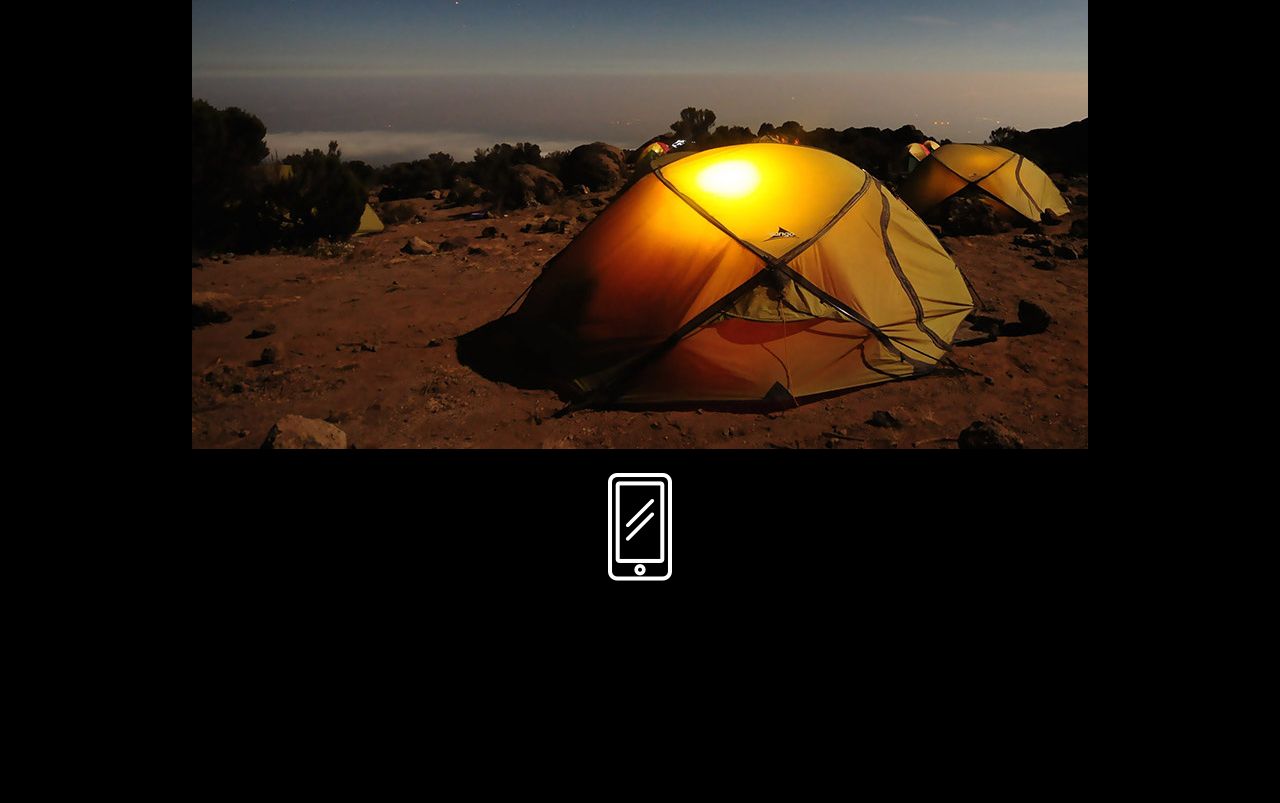
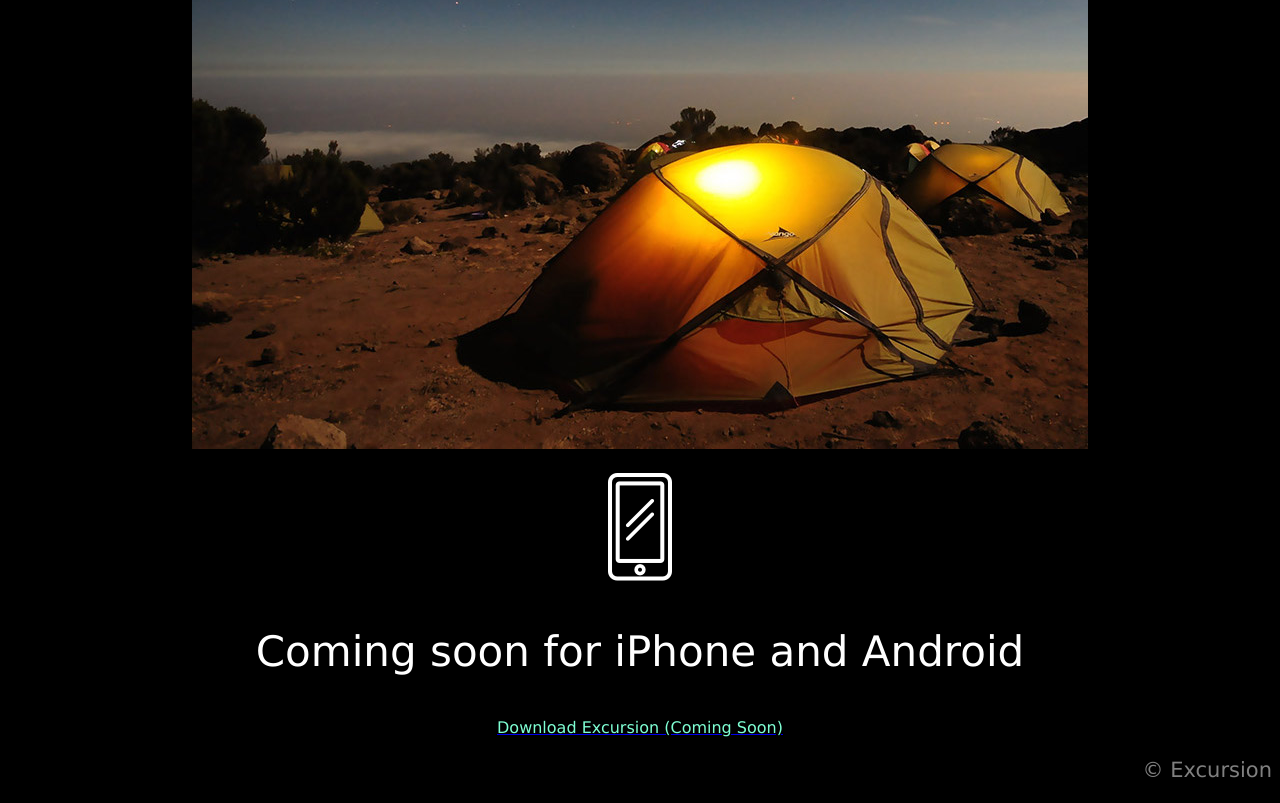
Before and after one commit to buffalo09/excursion, a plain HTML site: page index.html in a window 1280 px wide. Shown: the part 603-1406 px from the top of the page. Before the commit the page ends 1196 px from the top, so only its background shows below. Drawn offline with Linux system fonts and the light colour scheme.

Commit message:
Fill in page HTML/CSS

```diff
--- a/index.html
+++ b/index.html
@@ -31,6 +31,14 @@
       <center id="icon">
        <img src="./resources/images/phone.png" alt="Phone Icon">
       </center>
+
+      <p id="p4">Coming soon for iPhone and Android</p>
+
+      <a href="#"><p id="soon">Download Excursion (Coming Soon)</p></a>
+
+      <p id="p5">&copy; Excursion</p>
+
+
 
 
 
--- a/resources/css/style.css
+++ b/resources/css/style.css
@@ -35,3 +35,18 @@ body {
 #icon {
   padding-top: 20px;
 }
+
+#p4 {
+  font-family: Verdana;
+  font-weight: 300;
+  font-size: 42px;
+  color: white;
+  text-align: center;
+}
+
+#p5 {
+  font-family: Verdana;
+  font-size: 21px;
+  color: gray;
+  text-align: right;
+}
```
